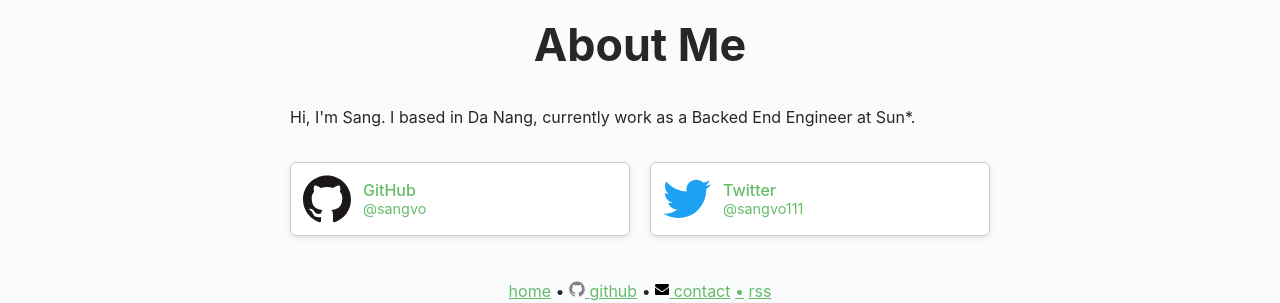
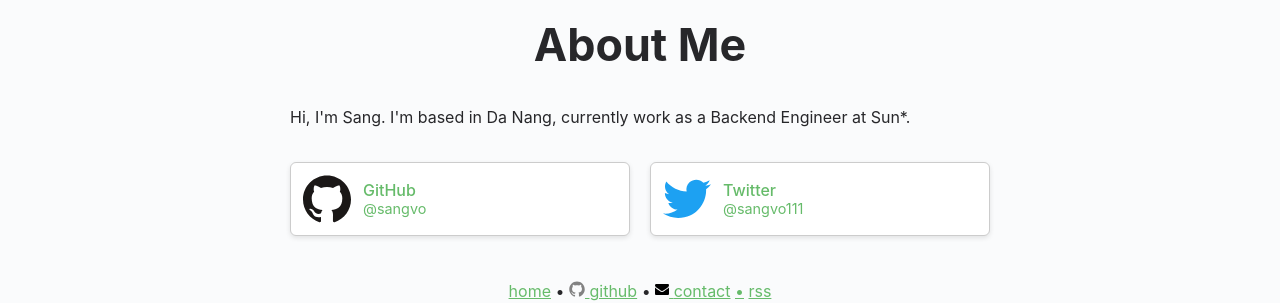
Before and after one commit to sangvo/myblog, a Jekyll site: the page built from _pages/about.html, in a window 1280 px wide. Shown: the part 130-433 px from the top of the page. Built offline with Jekyll 4.4.1, drawn with Linux system fonts in a browser that asks for light colours; part of the change alters nothing that is shown.

```diff
--- a/_config.yml
+++ b/_config.yml
@@ -1,14 +1,46 @@
 # Site settings
-title: Sang Vo Blog
-email: sangvo111@gmail.com
-name: Sang Vo
+title: blog.sangv2.com
 position: Ruby on Rails Developer
 description: >-
-  Hi, I'm Sang. I based in Da Nang,  currently work as a Backed End Engineer at Sun*.
+  Nơi chia sẻ các bài viết về kĩ thuật, kinh nghiệm làm việc của bản thân.
 baseurl: ""
 url: ""
-twitter_username: sangvo111
-github_username:  sangvo
+
+# Author settings
+author:
+  name: Sang Vo
+  url: https://blog.sangv2.com
+  email: sangvo111@gmail.com
+  position: Ruby on Rails Developer
+  description: >-
+    Hi, I'm Sang. I'm based in Da Nang, currently work as a Backend Engineer at Sun*.
+  twitter_username: sangvo111
+  github_username: sangvo
+
+twitter:
+  username: sangvo111
+  card: summary
+
+facebook:
+  app_id: 1412113735801560
+  publisher: 100449835536619
+  admins: 100002802203533
+
+webmaster_verifications:
+  google: zx2er-J62dJfcGMeg8RwzHVUBLPIPwhWjFJapG83UWU
+  bing: F47DE4DEDF75E8647C9F7D9C105AC830
+
+social:
+  name: Sang Vo
+  links:
+    - https://twitter.com/sangvo111
+    - https://www.facebook.com/sangvo.dev
+    - https://www.linkedin.com/in/sangvo97
+    - https://github.com/sangvo
+
+analytics:
+  google: G-ER0CVYRKLM
+  facebook: 1412113735801560
 
 # Build settings
 plugins:
--- /dev/null
+++ b/_includes/analytics.html
@@ -0,0 +1,28 @@
+<!-- Google analytics -->
+<script>
+  window.ga=window.ga||function(){(ga.q=ga.q||[]).push(arguments)};ga.l=+new Date;
+  ga('create', '{{ site.analytics.google }}', 'auto');
+  ga('send', 'pageview');
+</script>
+<script async src='https://www.google-analytics.com/analytics.js'></script>
+
+<!-- Facebook analytics -->
+<script>
+  window.fbAsyncInit = function() {
+    FB.init({
+      appId      : '{{ site.analytics.facebook }}',
+      cookie     : true,
+      xfbml      : true,
+      version    : 'v10.0'
+    });
+    FB.AppEvents.logPageView();
+  };
+
+  (function(d, s, id){
+     var js, fjs = d.getElementsByTagName(s)[0];
+     if (d.getElementById(id)) {return;}
+     js = d.createElement(s); js.id = id;
+     js.src = "https://connect.facebook.net/en_US/sdk.js";
+     fjs.parentNode.insertBefore(js, fjs);
+   }(document, 'script', 'facebook-jssdk'));
+</script>
--- a/_includes/footer.html
+++ b/_includes/footer.html
@@ -6,13 +6,13 @@
       </span>
       •
       <span class="footer-link">
-        <a href="https://github.com/{{ site.github_username }}"><span class="icon icon--github">
+        <a href="https://github.com/{{ site.author.github_username }}"><span class="icon icon--github">
             <svg viewBox="0 0 16 16" width="16px" height="16px"><path fill="#828282" d="M7.999,0.431c-4.285,0-7.76,3.474-7.76,7.761 c0,3.428,2.223,6.337,5.307,7.363c0.388,0.071,0.53-0.168,0.53-0.374c0-0.184-0.007-0.672-0.01-1.32 c-2.159,0.469-2.614-1.04-2.614-1.04c-0.353-0.896-0.862-1.135-0.862-1.135c-0.705-0.481,0.053-0.472,0.053-0.472 c0.779,0.055,1.189,0.8,1.189,0.8c0.692,1.186,1.816,0.843,2.258,0.645c0.071-0.502,0.271-0.843,0.493-1.037 C4.86,11.425,3.049,10.76,3.049,7.786c0-0.847,0.302-1.54,0.799-2.082C3.768,5.507,3.501,4.718,3.924,3.65 c0,0,0.652-0.209,2.134,0.796C6.677,4.273,7.34,4.187,8,4.184c0.659,0.003,1.323,0.089,1.943,0.261 c1.482-1.004,2.132-0.796,2.132-0.796c0.423,1.068,0.157,1.857,0.077,2.054c0.497,0.542,0.798,1.235,0.798,2.082 c0,2.981-1.814,3.637-3.543,3.829c0.279,0.24,0.527,0.713,0.527,1.437c0,1.037-0.01,1.874-0.01,2.129 c0,0.208,0.14,0.449,0.534,0.373c3.081-1.028,5.302-3.935,5.302-7.362C15.76,3.906,12.285,0.431,7.999,0.431z"></path></svg>
       </span><span class="username">github</span></a>
       </span>
       •
       <span class="footer-link">
-        <a href="mailto:{{ site.email }}">
+        <a href="mailto:{{ site.author.email }}">
           <span class="icon icon--email">
             <!--?xml version="1.0" ?--><svg contentscripttype="text/ecmascript" contentstyletype="text/css" enable-background="new 0 0 2048 2048" height="16px" id="Layer_1" preserveAspectRatio="xMidYMid meet" version="1.1" viewBox="0.0 0 1792.0 2048" width="14px" xml:space="preserve" xmlns="http://www.w3.org/2000/svg" xmlns:xlink="http://www.w3.org/1999/xlink" zoomAndPan="magnify"><path d="M1792,838v794c0,44-15.667,81.667-47,113s-69,47-113,47H160c-44,0-81.667-15.667-113-47s-47-69-47-113V838  c29.333,32.667,63,61.667,101,87c241.333,164,407,279,497,345c38,28,68.833,49.833,92.5,65.5s55.167,31.667,94.5,48  s76,24.5,110,24.5h1h1c34,0,70.667-8.167,110-24.5c39.333-16.333,70.833-32.333,94.5-48s54.5-37.5,92.5-65.5  c113.333-82,279.333-197,498-345C1730,899,1763.333,870,1792,838z M1792,544c0,52.667-16.333,103-49,151s-73.333,89-122,123  c-250.667,174-406.667,282.333-468,325c-6.667,4.667-20.833,14.833-42.5,30.5s-39.667,28.333-54,38s-31.667,20.5-52,32.5  c-20.333,12-39.5,21-57.5,27s-34.667,9-50,9h-1h-1c-15.333,0-32-3-50-9s-37.167-15-57.5-27s-37.667-22.833-52-32.5  s-32.333-22.333-54-38s-35.833-25.833-42.5-30.5c-60.667-42.667-148-103.5-262-182.5S194.667,834,172,818  c-41.333-28-80.333-66.5-117-115.5S0,608,0,566c0-52,13.833-95.333,41.5-130s67.167-52,118.5-52h1472  c43.333,0,80.833,15.667,112.5,47S1792,500,1792,544z"></path></svg>
           </span><span class="email">contact</span></a>
--- a/_includes/header.html
+++ b/_includes/header.html
@@ -2,8 +2,7 @@
   <div class="header__inner">
     <div class="header__me">
       <a href="{{site.url | relative_url}}" class="header__me__avatar">
-        <img
-        src="{{ "/assets/images/vo-van-sang-v2.jpeg" | relative_url }}"
+        <img src="{{ "/assets/images/vo-van-sang-v2.jpeg" | relative_url }}"
         width="64"
         height="64"
         alt="{{ site.title }}"
@@ -11,8 +10,8 @@
         decoding="async">
       </a>
       <div>
-        <a href="/" class="header__me__name">{{ site.name }}</a>
-        <div class="header__me__title">{{ site.position }}</div>
+        <a href="/" class="header__me__name">{{ site.author.name }}</a>
+        <div class="header__me__title">{{ site.author.position }}</div>
       </div>
     </div>
     <nav class="nav">
--- a/_layouts/default.html
+++ b/_layouts/default.html
@@ -11,5 +11,8 @@
  </main>
   {% include footer.html %}
   <script async="" src="/assets/js/main.js"></script>
+  {% if jekyll.environment == 'production' %}
+    {% include analytics.html %}
+  {% endif %}
 </body>
 </html>
--- a/_pages/about.html
+++ b/_pages/about.html
@@ -5,21 +5,21 @@ author: "Sang Vo"
 permalink: /about/
 ---
 
-{{ site.description }}
+{{ site.author.description }}
 
 <div class="tiles">
-  <a href="https://github.com/{{site.github_username}}" class="tile">
+  <a href="https://github.com/{{site.author.github_username}}" class="tile">
     <svg version="1.1" xmlns="http://www.w3.org/2000/svg" xmlns:xlink="http://www.w3.org/1999/xlink" preserveAspectRatio="xMidYMid meet" viewBox="0 0 96 96" width="48" height="48"><defs><path d="M48 1C21.49 1 0 22.49 0 49C0 70.21 13.75 88.2 32.83 94.55C35.23 94.99 36.1 93.51 36.1 92.23C36.1 91.09 36.06 88.07 36.04 84.07C22.69 86.97 19.87 77.63 19.87 77.63C17.69 72.09 14.54 70.62 14.54 70.62C10.18 67.64 14.87 67.7 14.87 67.7C19.69 68.04 22.22 72.64 22.22 72.64C26.5 79.98 33.46 77.86 36.19 76.63C36.63 73.53 37.86 71.41 39.24 70.21C28.58 69 17.37 64.88 17.37 46.49C17.37 41.25 19.24 36.97 22.32 33.61C21.82 32.4 20.17 27.52 22.78 20.91C22.78 20.91 26.81 19.62 35.98 25.83C39.81 24.77 43.92 24.23 48 24.21C52.08 24.23 56.18 24.77 60.02 25.83C69.18 19.62 73.2 20.91 73.2 20.91C75.82 27.52 74.18 32.4 73.68 33.61C76.76 36.97 78.62 41.25 78.62 46.49C78.62 64.93 67.39 68.99 56.7 70.18C58.42 71.66 59.96 74.59 59.96 79.07C59.96 85.48 59.9 90.66 59.9 92.23C59.9 93.52 60.76 95.01 63.2 94.54C82.26 88.18 96 70.2 96 49C96 22.49 74.51 1 48 1" id="emTv0NGFN"></path></defs><g><g><g><use xlink:href="#emTv0NGFN" opacity="1" fill="#1b1817" fill-opacity="1"></use><g><use xlink:href="#emTv0NGFN" opacity="1" fill-opacity="0" stroke="#000000" stroke-width="1" stroke-opacity="0"></use></g></g></g></g></svg>
     <div>
       <div class="tile__handle">GitHub</div>
-      <div class="tile__platform">@{{ site.github_username }}</div>
+      <div class="tile__platform">@{{ site.author.github_username }}</div>
     </div>
   </a>
   <a href="https://twitter.com/{{site.twitter_username}}" class="tile">
     <svg version="1.1" xmlns="http://www.w3.org/2000/svg" xmlns:xlink="http://www.w3.org/1999/xlink" preserveAspectRatio="xMidYMid meet" viewBox="0 0 96 96" width="48" height="48"><defs><path d="M96 0C96 0 96 0 96 0C96 57.6 96 89.6 96 96C96 96 96 96 96 96C38.4 96 6.4 96 0 96C0 96 0 96 0 96C0 38.4 0 6.4 0 0C0 0 0 0 0 0C57.6 0 89.6 0 96 0Z" id="d94Tw5q6uF"></path><path d="M30.19 85.84C66.42 85.84 86.23 56.41 86.23 30.88C86.23 30.04 86.23 29.21 86.17 28.38C90.03 25.65 93.36 22.26 96 18.38C92.41 19.95 88.59 20.97 84.69 21.42C88.8 19.01 91.88 15.21 93.35 10.74C89.48 12.99 85.25 14.58 80.84 15.43C73.38 7.65 60.9 7.27 52.97 14.59C47.86 19.31 45.69 26.34 47.27 33.05C31.44 32.27 16.68 24.93 6.68 12.86C1.45 21.69 4.12 32.98 12.78 38.65C9.65 38.56 6.58 37.73 3.84 36.23C3.84 36.31 3.84 36.39 3.84 36.48C3.84 45.67 10.45 53.59 19.64 55.41C16.74 56.19 13.7 56.3 10.75 55.75C13.33 63.61 20.72 69.01 29.15 69.16C22.17 74.54 13.56 77.45 4.69 77.45C3.12 77.44 1.56 77.35 0 77.17C9.01 82.84 19.49 85.84 30.19 85.83" id="d5kLNgBaBa"></path></defs><g><g><g><use xlink:href="#d94Tw5q6uF" opacity="1" fill="#000000" fill-opacity="0"></use><g><use xlink:href="#d94Tw5q6uF" opacity="1" fill-opacity="0" stroke="#000000" stroke-width="1" stroke-opacity="0"></use></g></g><g><use xlink:href="#d5kLNgBaBa" opacity="1" fill="#1da1f2" fill-opacity="1"></use><g><use xlink:href="#d5kLNgBaBa" opacity="1" fill-opacity="0" stroke="#000000" stroke-width="1" stroke-opacity="0"></use></g></g></g></g></svg>
     <div>
       <div class="tile__handle">Twitter</div>
-      <div class="tile__platform">@{{ site.twitter_username }}</div>
+      <div class="tile__platform">@{{ site.author.twitter_username }}</div>
     </div>
   </a>
 </div>
```
